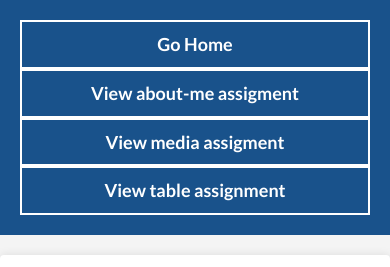
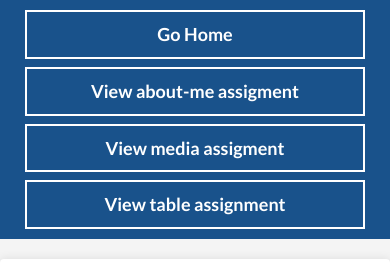
Before and after one commit to Emjay6229/Alt-Schooler, a plain HTML site: page first-semester/HTML/assignment-2/media.html in a window 390 px wide. Shown: the top 267 px of the page. Drawn offline with Linux system fonts and the light colour scheme.

Commit message:
improve nav-bar responsiveness

```diff
--- a/first-semester/HTML/assignment-2/media.html
+++ b/first-semester/HTML/assignment-2/media.html
@@ -79,15 +79,28 @@
         max-width: 100%;
     }
 
-    @media (max-width: 600px) {
-        nav a {
-            display: block;
-            padding: 8px 0;
-        }
+    @media (max-width: 863px) {
+      nav {
+        display: grid;
+        grid-template-columns: repeat(2, 1fr);
+        gap: 8px;
+        padding: 10px 5px;
+      }
 
-        section {
-            padding: 15px;
-        }
+      nav a {
+        white-space: nowrap;
+        padding: 8px 10px;
+      }
+    }
+
+    @media (max-width: 501px) {
+      nav {
+        display: flex;
+        flex-direction: column;
+        flex-wrap: nowrap;
+        gap: 8px;
+        padding: 10px;
+      }
     }
 </style>
 </head>
```
Also changed, not shown: first-semester/HTML/assignment-1/about-me.html (+22 -10 lines), first-semester/HTML/assignment-1/form.html (+27 -2 lines), first-semester/HTML/assignment-2/table.html (+24 -0 lines).
